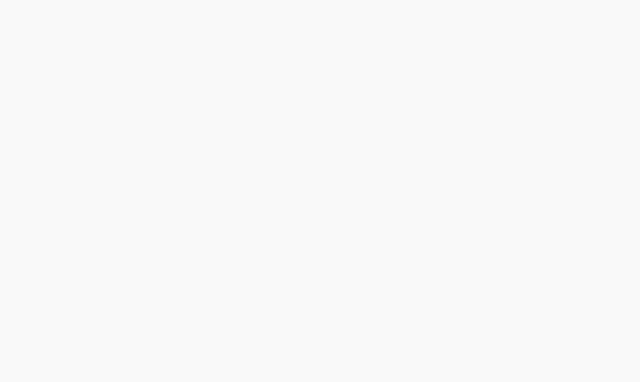
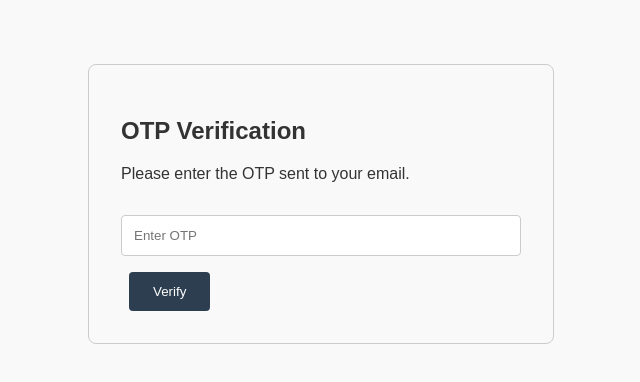
Before and after one commit to sherlockvj/NeuralNewsTweets, a React (Create React App) app in the folder client/: page /verify-otp in a window 1280 px wide. Before the commit this address had no page. Shown: the top 382 px of the page, without its empty margins (319-959 px from the left). Built offline with nearby package versions, Linux system fonts and the light colour scheme; no server answers.

Commit message:
[Client] Added Register and OTP Verification Pages

```diff
--- a/client/public/index.html
+++ b/client/public/index.html
@@ -1,17 +1,15 @@
 <!DOCTYPE html>
 <html lang="en">
   <head>
-    <meta charset="utf-8" />
-    <link rel="icon" href="%PUBLIC_URL%/favicon.ico" />
-    <meta name="viewport" content="width=device-width, initial-scale=1" />
-    <meta name="theme-color" content="#000000" />
+    <meta charset="UTF-8" />
     <meta
-      name="description"
-      content="Web site created using create-react-app"
+      name="viewport"
+      content="width=device-width, initial-scale=1.0"
     />
-    <link rel="apple-touch-icon" href="%PUBLIC_URL%/logo192.png" />
-    <link rel="manifest" href="%PUBLIC_URL%/manifest.json" />
-    <title>React App</title>
+    <meta name="theme-color" content="#2c3e50" />
+    <meta name="description" content="AI-Powered Twitter Assistant" />
+    <title>NeuralNewsTweets</title>
+    <link rel="icon" href="favicon.ico" />
   </head>
   <body>
     <noscript>You need to enable JavaScript to run this app.</noscript>
--- a/client/src/App.jsx
+++ b/client/src/App.jsx
@@ -3,6 +3,7 @@ import Landing from "./pages/Landing";
 import Login from "./pages/Login";
 import Register from "./pages/Register";
 import Dashboard from "./pages/Dashboard";
+import OtpVerification from "./pages/OtpVerification";
 
 function App() {
     return (
@@ -11,6 +12,7 @@ function App() {
                 <Route path="/" element={<Landing />} />
                 <Route path="/login" element={<Login />} />
                 <Route path="/register" element={<Register />} />
+                <Route path="/verify-otp" element={<OtpVerification />} />
                 <Route path="/dashboard" element={<Dashboard />} />
             </Routes>
         </BrowserRouter>
--- a/client/src/main.jsx
+++ /dev/null
@@ -1,6 +0,0 @@
-import React from "react";
-import ReactDOM from "react-dom/client";
-import App from "./App";
-import "./styles/global.css";
-
-ReactDOM.createRoot(document.getElementById("root")).render(<App />);
--- /dev/null
+++ b/client/src/pages/OtpVerification.jsx
@@ -0,0 +1,53 @@
+import { useState } from "react";
+import { useNavigate, useLocation } from "react-router-dom";
+import { verifyOtp } from "../services/api";
+
+function OtpVerification() {
+    const [otp, setOtp] = useState("");
+    const [error, setError] = useState("");
+    const navigate = useNavigate();
+    const location = useLocation();
+
+    const email = location.state?.email;
+
+    const handleSubmit = async (e) => {
+        e.preventDefault();
+        setError("");
+
+        try {
+            const response = await verifyOtp({
+                email,
+                otp,
+            });
+
+            if (response.data.success) {
+                alert("OTP verified successfully!");
+                navigate("/login");
+            } else {
+                setError("Invalid OTP");
+            }
+        } catch (err) {
+            setError("Something went wrong.");
+        }
+    };
+
+    return (
+        <div className="form-container">
+            <h2>OTP Verification</h2>
+            <p>Please enter the OTP sent to your email.</p>
+            <form onSubmit={handleSubmit}>
+                <input
+                    type="text"
+                    placeholder="Enter OTP"
+                    value={otp}
+                    onChange={(e) => setOtp(e.target.value)}
+                    required
+                />
+                <button type="submit">Verify</button>
+            </form>
+            {error && <p className="error">{error}</p>}
+        </div>
+    );
+}
+
+export default OtpVerification;
--- a/client/src/pages/Register.jsx
+++ b/client/src/pages/Register.jsx
@@ -10,9 +10,11 @@ function Register() {
     const handleSubmit = async (e) => {
         e.preventDefault();
         try {
-            const { data } = await register({ email, password });
-            localStorage.setItem("token", data.token);
-            navigate("/dashboard");
+            const { response } = await register({ strategy: "email", email, password });
+            if (response.data.success)
+                navigate("/verify-otp", { state: { email } });
+            else
+                alert("Registration failed");
         } catch (err) {
             alert("Registration failed");
         }
--- a/client/src/services/api.jsx
+++ b/client/src/services/api.jsx
@@ -1,8 +1,9 @@
 import axios from "axios";
 
 const API = axios.create({
-    baseURL: "http://localhost:5000/api",
+    baseURL: process.env.REACT_APP_NEURALNEWSTWEETS_BASE_URL
 });
+console.log("process.env.NEURALNEWSTWEETS_BASE_URL: " + process.env.NEURALNEWSTWEETS_BASE_URL)
 
 API.interceptors.request.use((req) => {
     const token = localStorage.getItem("token");
@@ -10,9 +11,10 @@ API.interceptors.request.use((req) => {
     return req;
 });
 
-export const login = (data) => API.post("/auth/login", data);
-export const register = (data) => API.post("/auth/register", data);
+export const login = (data) => API.post("/api/auth/login", data);
+export const register = (data) => API.post("/api/auth/register", data);
+export const verifyOtp = (data) => API.post("/api/auth/verify-otp", data);
 export const getBreakingTweets = (data) =>
-    API.post("/tweets/generate-breaking-news-tweets", data);
+    API.post("/api/tweets/generate-breaking-news-tweets", data);
 export const getTrendingTweets = (data) =>
-    API.post("/tweets/generate-trending-tweets", data);
+    API.post("/api/tweets/generate-trending-tweets", data);
--- a/client/src/styles/global.css
+++ b/client/src/styles/global.css
@@ -43,3 +43,26 @@ select {
     margin: 1rem 0;
     padding: 1rem;
 }
+
+.form-container {
+  max-width: 400px;
+  margin: 4rem auto;
+  padding: 2rem;
+  border: 1px solid #ccc;
+  border-radius: 8px;
+}
+
+.form-container input {
+  width: 100%;
+  padding: 0.75rem;
+  margin: 1rem 0;
+}
+
+.form-container button {
+  padding: 0.75rem 1.5rem;
+  cursor: pointer;
+}
+
+.error {
+  color: red;
+}
```
Also changed, not shown: client/package.json (+1 -6 lines), client/src/index.js (added, +7 -0 lines), 2 other files (tests, documents, lock files or other folders).
